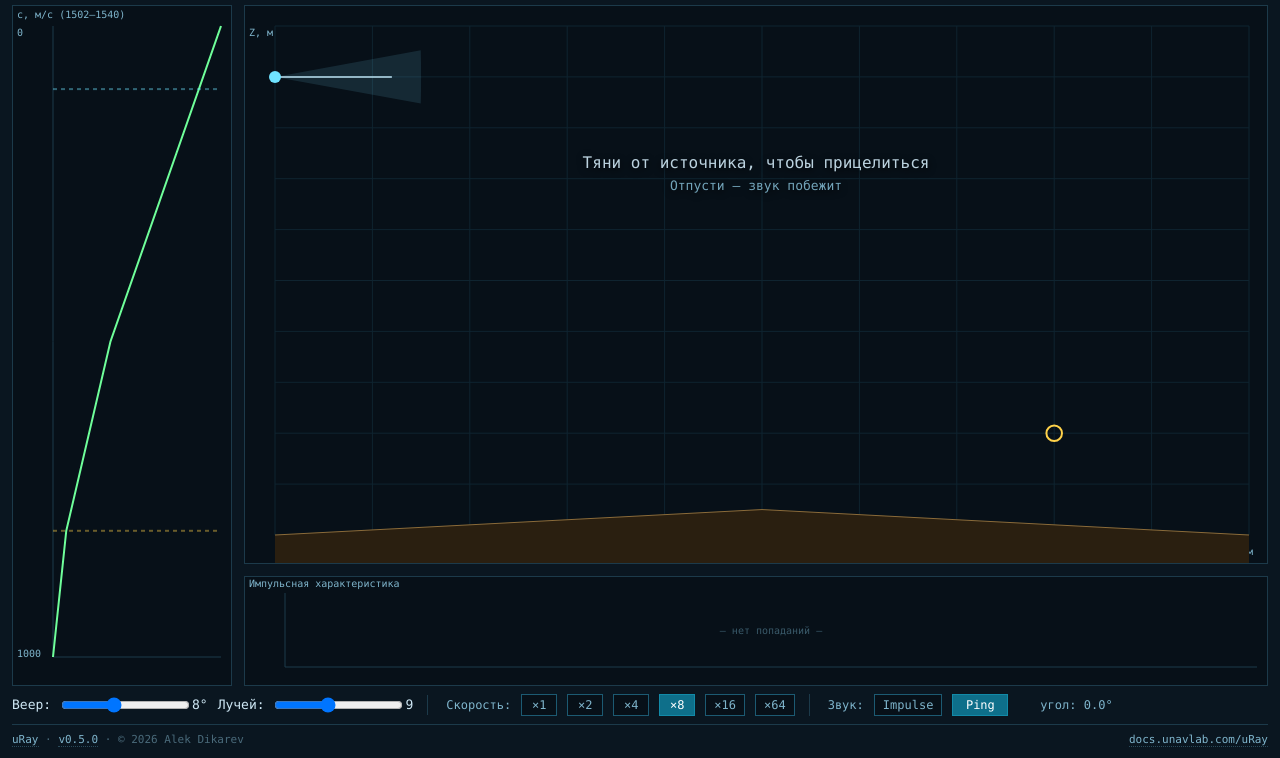
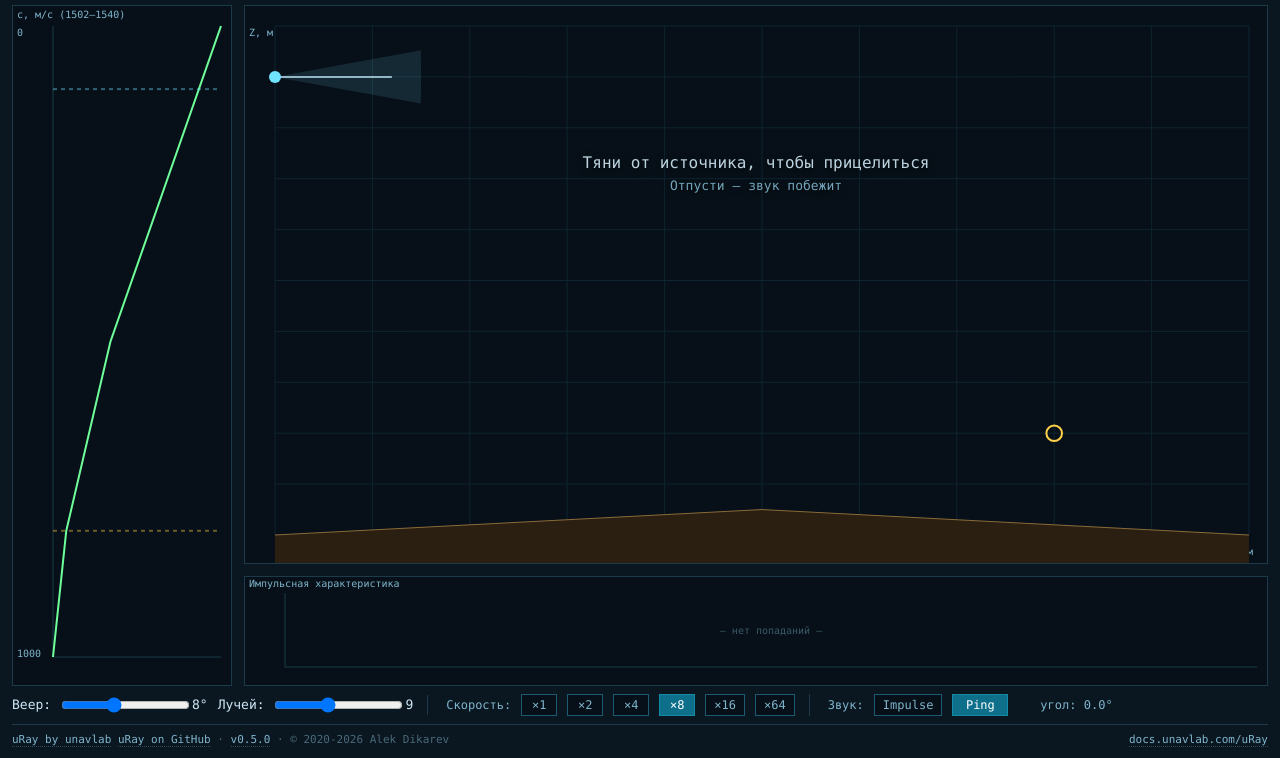
Before and after one commit to ucnl/uRay, a plain HTML site: page index.html in a window 1280 px wide. Shown: the part 42-800 px from the top of the page. Drawn offline with Linux system fonts and the light colour scheme.

Commit message:
Footer fix, changelog tidy

```diff
--- a/index.html
+++ b/index.html
@@ -77,9 +77,10 @@
 
   <footer id="footer">
   <span>
-    <a href="https://github.com/ucnl/uRay" target="_blank" rel="noopener">uRay</a>
+    <a href="https://docs.unavlab.com/uRay/" target="_blank" rel="noopener">uRay by unavlab</a>
+    <a href="https://github.com/ucnl/uRay" target="_blank" rel="noopener">uRay on GitHub</a>
     · <a href="https://github.com/ucnl/uRay/blob/main/CHANGELOG.md" target="_blank" rel="noopener" id="app-version">v0.5.0</a>
-    · © 2026 Alek Dikarev
+    · © 2020-2026 Alek Dikarev
   </span>
   <span>
     <a href="https://docs.unavlab.com/uRay" target="_blank" rel="noopener">docs.unavlab.com/uRay</a>
```
Also changed, not shown: 1 other file.
